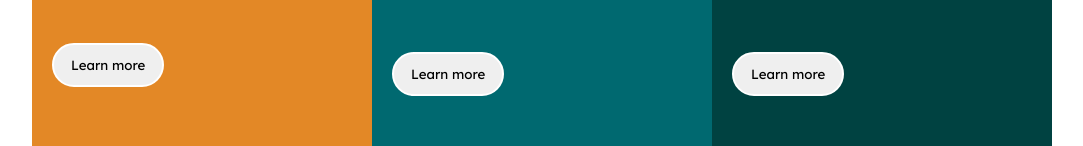
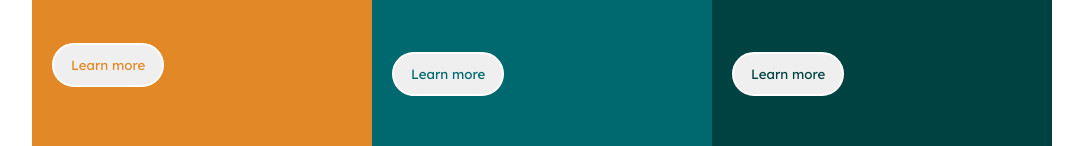
Before and after one commit to Antoinebertho/3-column-preview-card-component-main, a plain HTML site: page index.html in a window 1280 px wide. Shown: the part 517-663 px from the top of the page, without its empty margins (98-1181 px from the left). Drawn offline with Linux system fonts and the light colour scheme.

Commit message:
changement css bouton

```diff
--- a/index.html
+++ b/index.html
@@ -36,7 +36,7 @@
           Choose a sedan for its affordability and excellent fuel economy. Ideal
           for cruising in the city or on your next road trip.
         </p>
-        <button>Learn more</button>
+        <button class="button1">Learn more</button>
       </div>
       <div class="container-suv card">
         <img src="images/icon-suvs.svg" alt="icone SUV" />
@@ -45,7 +45,7 @@
           Take an SUV for its spacious interior, power, and versatility. Perfect
           for your next family vacation and off-road adventures.
         </p>
-        <button>Learn more</button>
+        <button class="button2">Learn more</button>
       </div>
       <div class="container-luxe card">
         <img src="images/icon-luxury.svg" alt="icone luxury car" />
@@ -54,7 +54,7 @@
           Cruise in the best car brands without the bloated prices. Enjoy the
           enhanced comfort of a luxury rental and arrive in style.
         </p>
-        <button>Learn more</button>
+        <button class="button3">Learn more</button>
       </div>
     </div>
     <!-- <div class="attribution">
--- a/style.css
+++ b/style.css
@@ -66,6 +66,18 @@ button:hover {
   color: white;
 }
 
+.button1 {
+  color: hsl(31, 77%, 52%);
+}
+
+.button2 {
+  color: hsl(184, 100%, 22%);
+}
+
+.button3 {
+  color: hsl(179, 100%, 13%);
+}
+
 @media screen and (max-width: 480px) {
   .card {
     flex-direction: column;
```
